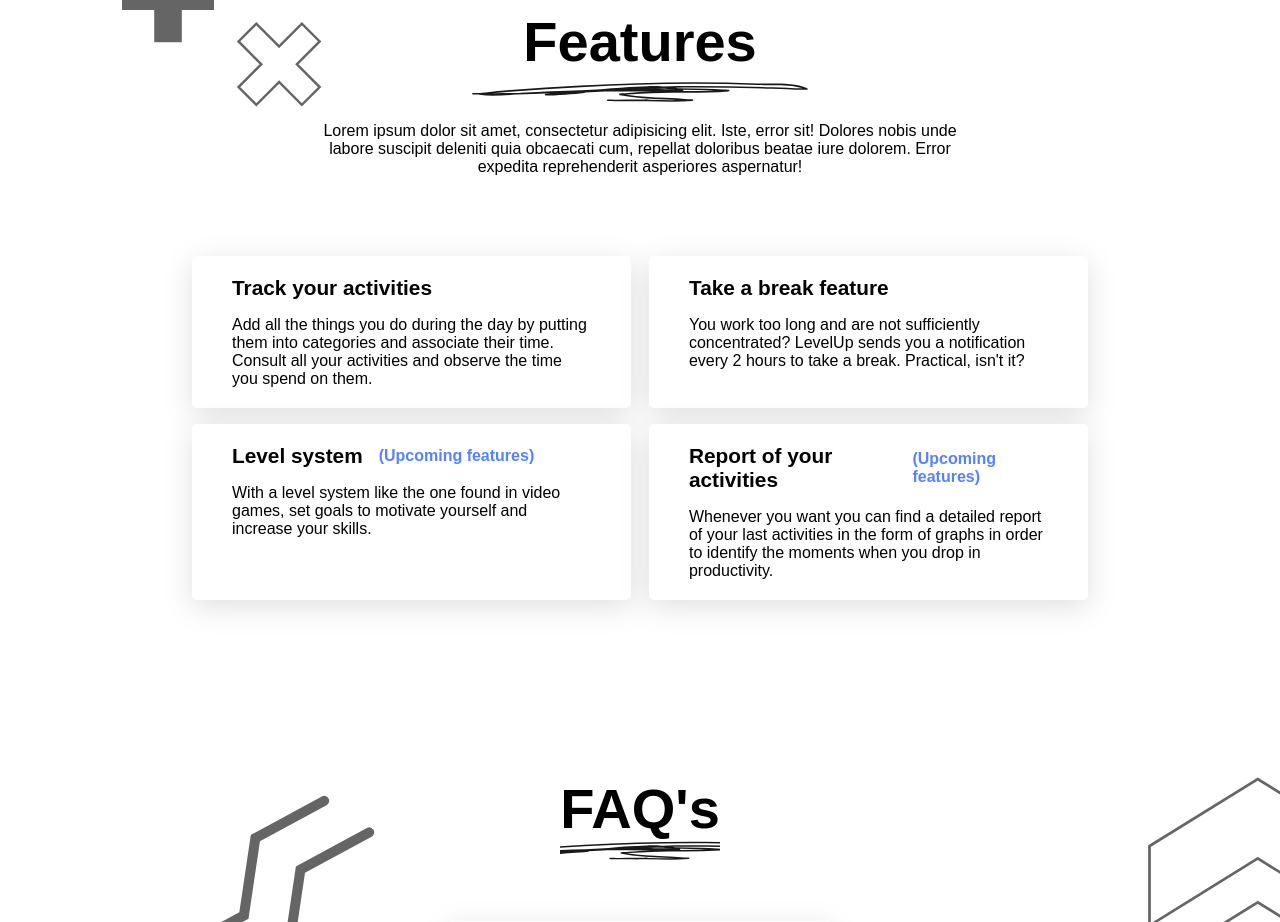
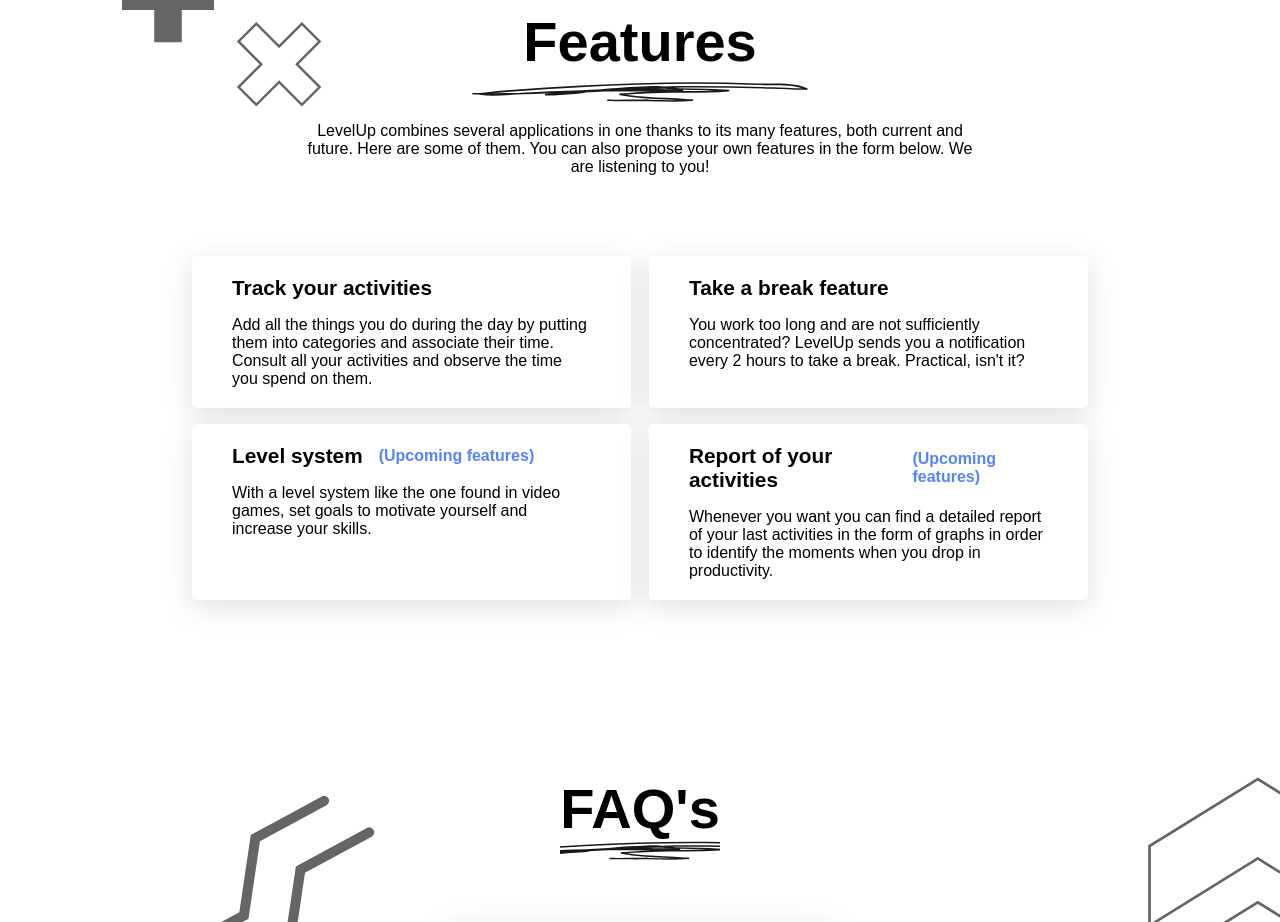
Before and after one commit to JulesEfrei/LevelUp-LandingPage, a React (Create React App) app: page / in a window 1280 px wide. Shown: the part 1600-2522 px from the top of the page. Built offline with nearby package versions, Linux system fonts and the light colour scheme.

Commit message:
Update : Features Content

```diff
--- a/src/components/Features.jsx
+++ b/src/components/Features.jsx
@@ -37,7 +37,11 @@
 
       <div className="top">
         <h1>Features</h1>
-        <p>Lorem ipsum dolor sit amet, consectetur adipisicing elit. Iste, error sit! Dolores nobis unde labore suscipit deleniti quia obcaecati cum, repellat doloribus beatae iure dolorem. Error expedita reprehenderit asperiores aspernatur!</p>
+        <p>
+        LevelUp combines several applications in one thanks to its many features, both current and future.
+        Here are some of them. You can also propose your own features in the form below. We are listening
+        to you!
+        </p>
       </div>
 
       <div className="bottom">
```
